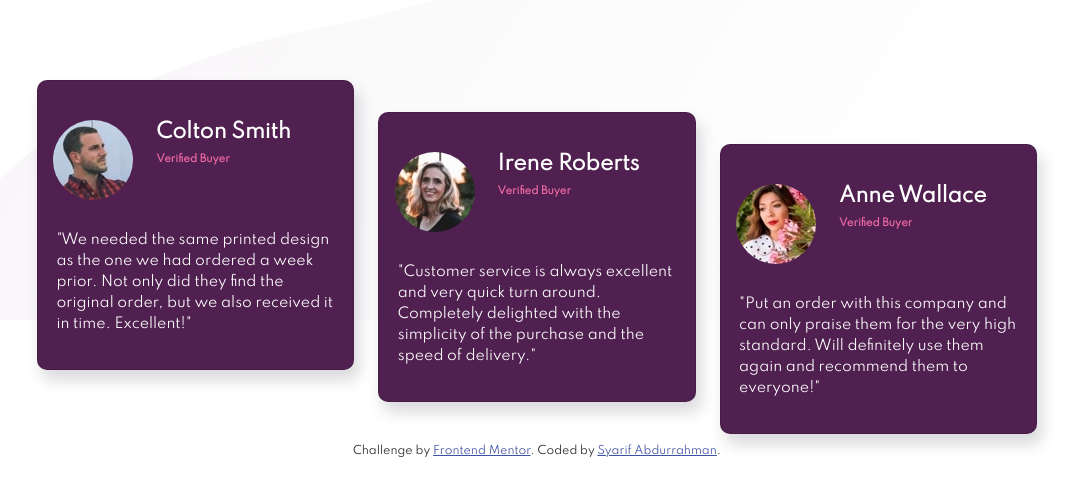
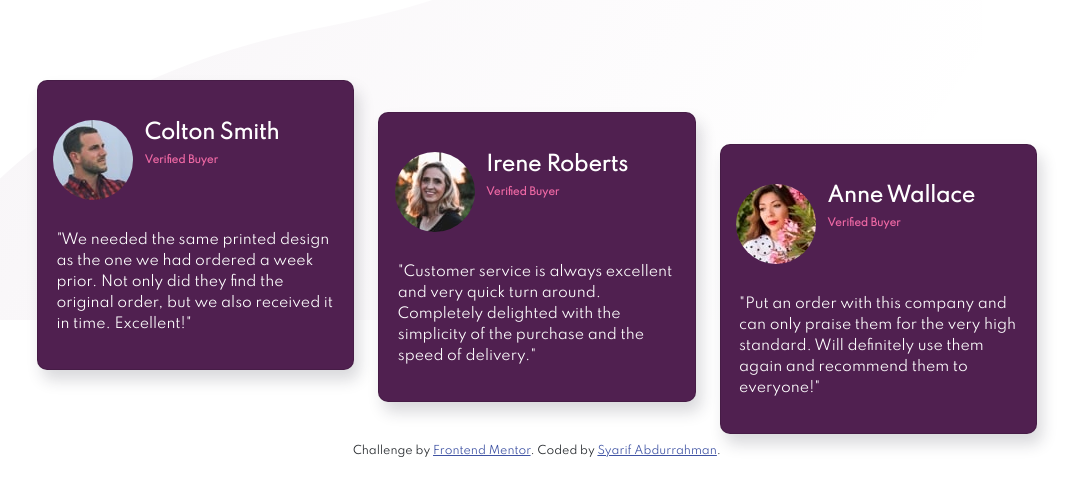
Before and after one commit to syarifabdurrahman/Social-Proof, a plain HTML site: page index.html in a window 1280 px wide. Shown: the part 353-848 px from the top of the page, without its empty margins (103-1183 px from the left). Drawn offline with nearby package versions, Linux system fonts and the light colour scheme.

Commit message:
Update Card

```diff
--- a/index.html
+++ b/index.html
@@ -42,7 +42,7 @@
 </head>
 
 <body>
-  <div class="container">
+  <div class="container-fluid">
     <div class="top">
       <div class="row">
         <div class="col-lg-6 col-sm-12">
@@ -94,18 +94,14 @@
         <div class="col-lg-4 col-md-12">
           <div class="card card-1">
             <div class="top-card">
-              <div class="row">
-                <div class="col-lg-4">
               <img src="images/image-colton.jpg" alt="user-images" class="user-img">
-                </div>
-                <div class="col-lg-8">
+              <div class="name">
                 <h5 class="info-title">
                   Colton Smith
                 </h5>
                 <p class="info-user">
                   Verified Buyer
                 </p>
-                </div>
               </div>
             </div>
             <div class="btm-card">
@@ -122,18 +118,14 @@
         <div class="col-lg-4 col-md-12">
           <div class="card card-2">
             <div class="top-card">
-              <div class="row">
-                <div class="col-lg-4">
               <img src="images/image-irene.jpg" alt="user-images" class="user-img">
-                </div>
-                <div class="col-lg-8">
+              <div class="name">
                 <h5 class="info-title">
                   Irene Roberts
                 </h5>
                 <p class="info-user">
                   Verified Buyer
                 </p>
-                </div>
               </div>
             </div>
             <div class="btm-card">
@@ -149,11 +141,8 @@
         <div class="col-lg-4 col-md-12">
           <div class="card card-3">
             <div class="top-card">
-              <div class="row">
-                <div class="col-lg-4">
               <img src="images/image-anne.jpg" alt="user-images" class="user-img">
-                </div>
-                <div class="col-lg-8">
+              <div class="name">
                 <h5 class="info-title">
                   Anne Wallace
                 </h5>
@@ -161,7 +150,7 @@
                   Verified Buyer
                 </p>
               </div>
-              </div>
+
             </div>
             <div class="btm-card">
               <p>
```
Lines whose indentation alone changed are shown as unchanged.
